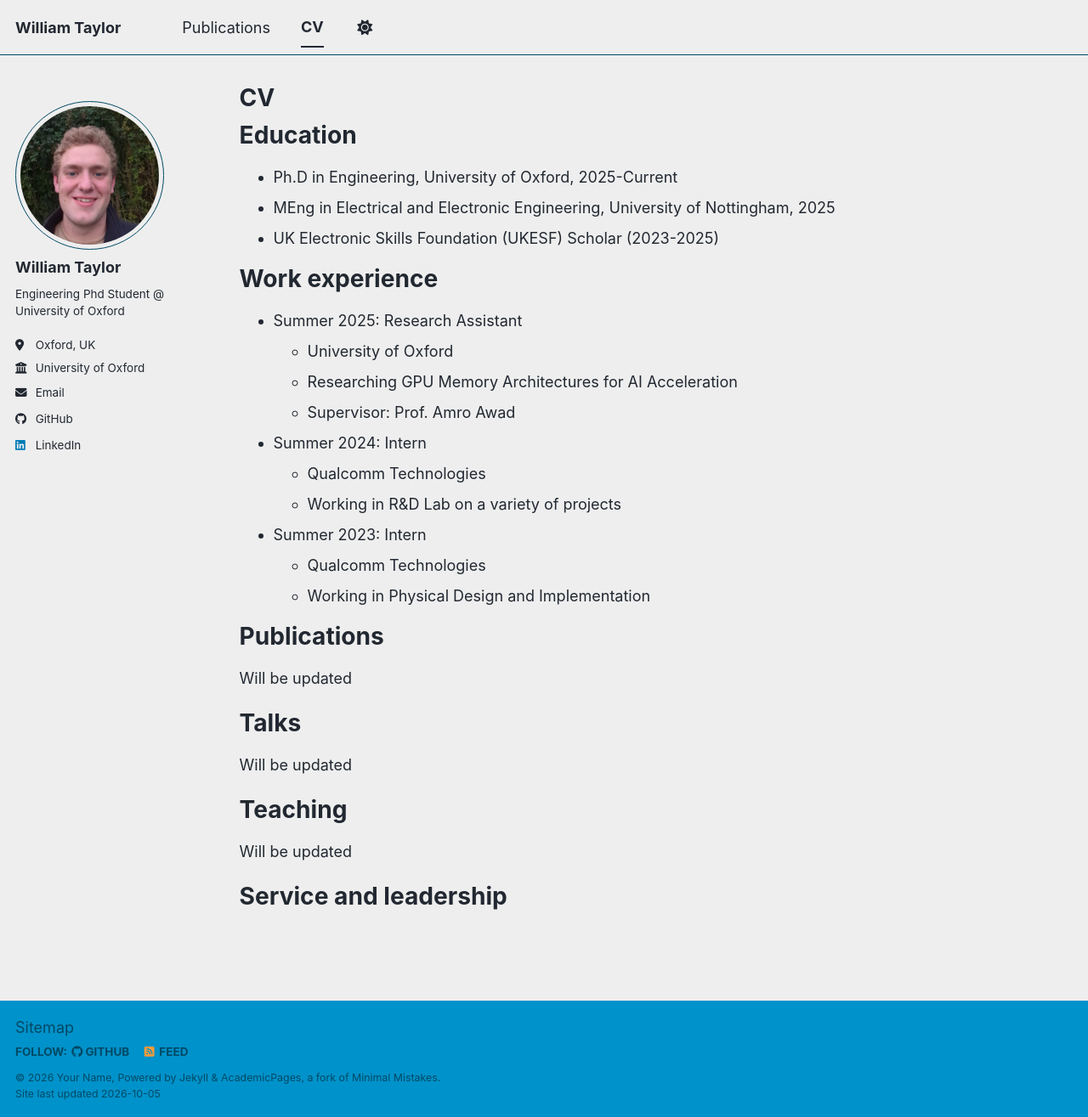
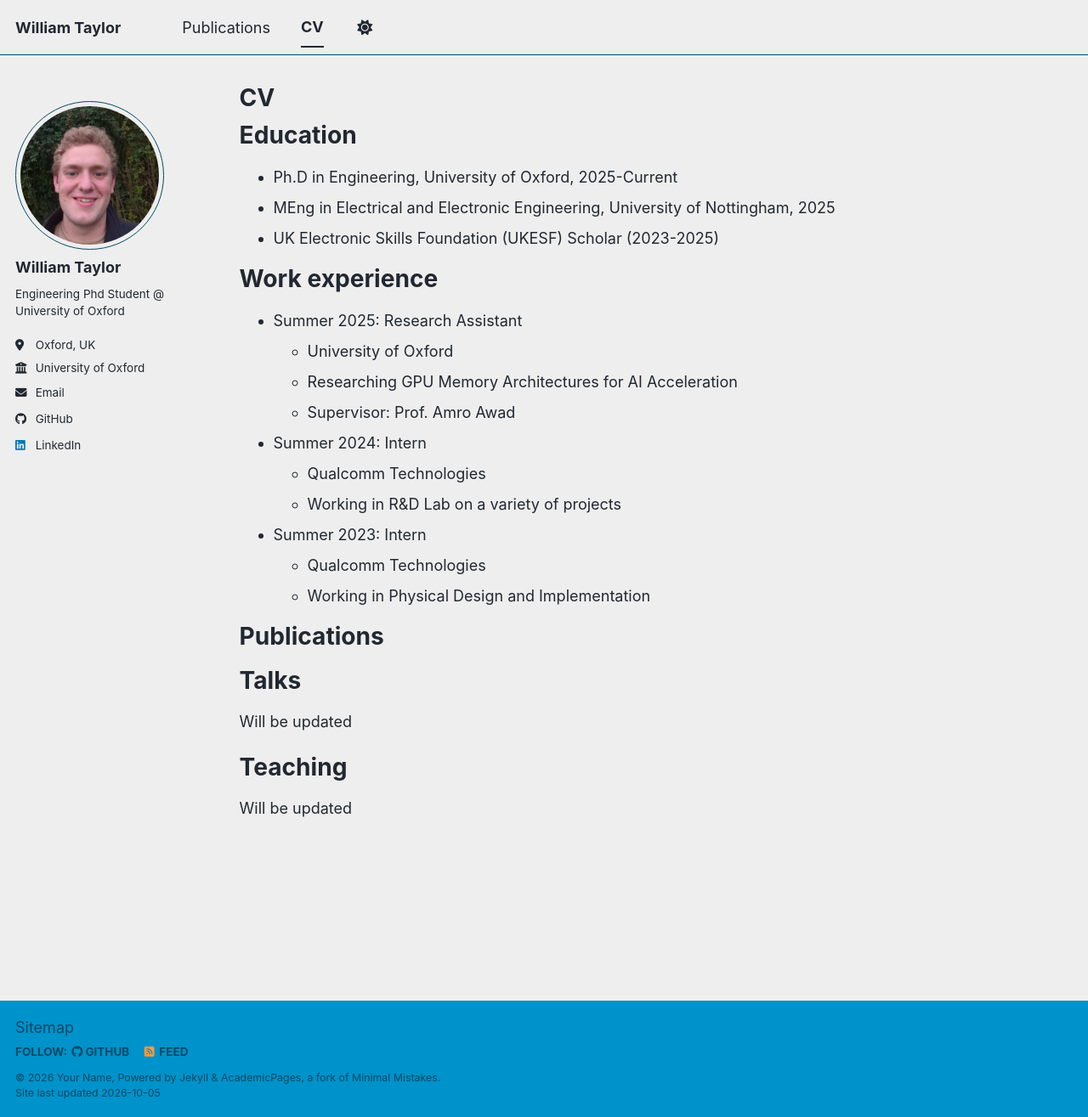
Before and after one commit to w-p-taylor/w-p-taylor.github.io, a Jekyll site: the page built from _pages/cv.md, in a window 1280 px wide and 1315 px high. Shown: the whole window at 85% size. Built offline with Jekyll 4.4.1, drawn with Linux system fonts in a browser that asks for light colours; a script bundle is joined from its source files by our own code; library files that are not in the unit come from our copies.

Commit message:
Update cv.md

```diff
--- a/_pages/cv.md
+++ b/_pages/cv.md
@@ -11,7 +11,7 @@
 
 Education
 ======
-* Ph.D in Engineering,  University of Oxford, 2025-Current
+* Ph.D in Engineering, University of Oxford, 2025-Current
 * MEng in Electrical and Electronic Engineering, University of Nottingham, 2025
 * UK Electronic Skills Foundation (UKESF) Scholar (2023-2025)
 
@@ -27,16 +27,16 @@
   * Qualcomm Technologies
   * Working in R&D Lab on a variety of projects
 
-
 * Summer 2023: Intern
   * Qualcomm Technologies
   * Working in Physical Design and Implementation
 
 
-
 Publications
 ======
-Will be updated
+  <ul>{% for post in site.publications reversed %}
+    {% include archive-single-cv.html %}
+  {% endfor %}</ul>
 
 
 Talks
@@ -46,6 +46,3 @@
 Teaching
 ======
 Will be updated
-
-Service and leadership
-======
```
